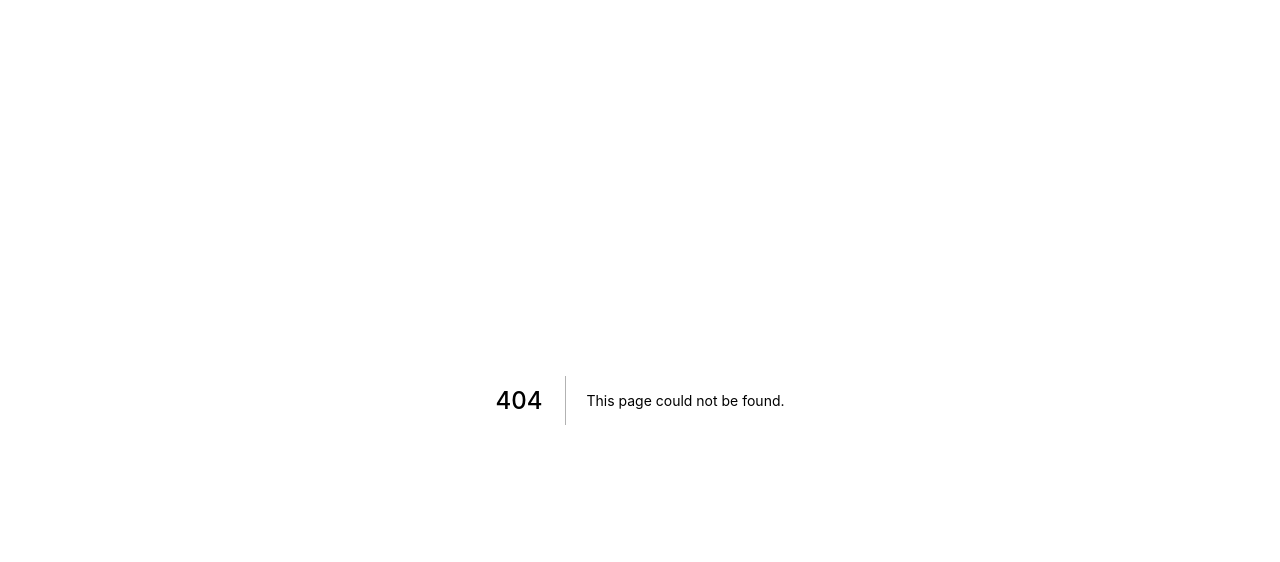
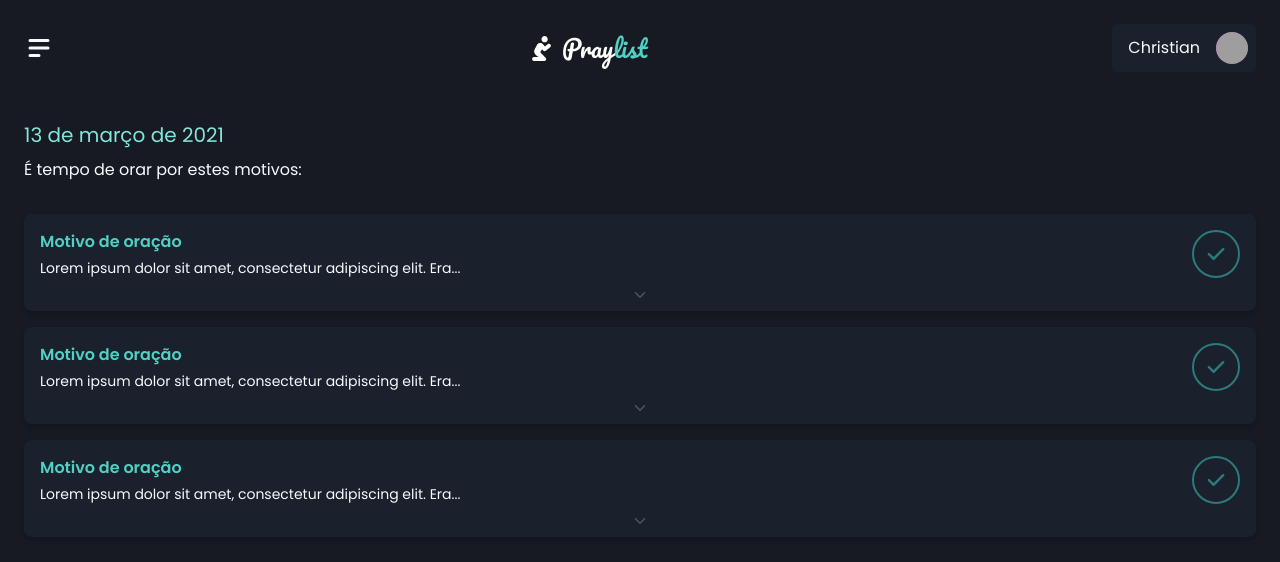
Before and after one commit to christiandueck/pray-list, a Next.js app: page /PrayTime in a window 1280 px wide. Before the commit this address had no page. Shown: the top 562 px of the page. Built offline with nearby package versions, Linux system fonts and the light colour scheme; grey boxes are pictures that could not be loaded.

Commit message:
feat: create PrayTime page

```diff
--- /dev/null
+++ b/src/components/Header/index.tsx
@@ -0,0 +1,21 @@
+import { Avatar, Flex, Text, Stack, IconButton } from "@chakra-ui/react";
+import { Logo } from "../Logo";
+
+import { HiMenuAlt2 } from 'react-icons/hi'
+
+export function Header() {
+  return (
+    <Flex
+      p="6"
+      align="center"
+      justify="space-between"
+    >
+      <IconButton aria-label="menu" icon={<HiMenuAlt2 />} variant="unstyled" fontSize="30" />
+      <Logo size={2} />
+      <Stack as="button" spacing="4" direction="row" p="2" bg="gray.800" borderRadius="6" align="center">
+        <Text ml="2">Christian</Text>
+        <Avatar size="sm" name="Christian Dueck" src="https://github.com/christiandueck.png" />
+      </Stack>
+    </Flex>
+  );
+}
--- a/src/components/Logo.tsx
+++ b/src/components/Logo.tsx
@@ -41,7 +41,6 @@ export function Logo({ size }: LogoProps) {
       <Text
         fontSize={fontSize}
         fontFamily="Pacifico"
-        color="white"
       >
         Pray
       <Text as="span" color="teal.300">list</Text>
--- /dev/null
+++ b/src/components/PrayCard/Button.tsx
@@ -0,0 +1,40 @@
+import { Circle, Icon } from "@chakra-ui/react";
+import { ElementType, useState, MouseEvent } from "react";
+
+interface ButtonProps {
+  icon: ElementType;
+}
+
+export function Button({ icon }: ButtonProps) {
+  const [isChecked, setIsChecked] = useState(false);
+
+  function toggleCheck(event: MouseEvent) {
+    event.stopPropagation();
+    setIsChecked(!isChecked);
+  }
+
+  if (isChecked) {
+    return (
+      <Circle
+        as="button"
+        size="12"
+        bg="teal.600"
+        onClick={toggleCheck}
+      >
+        <Icon as={icon} fontSize="24" color="white" />
+      </Circle>
+    );
+  } else {
+    return (
+      <Circle
+        as="button"
+        size="12"
+        border="2px"
+        borderColor="teal.600"
+        onClick={toggleCheck}
+      >
+        <Icon as={icon} fontSize="24" color="teal.600" />
+      </Circle>
+    );
+  }
+}
--- /dev/null
+++ b/src/components/PrayCard/index.tsx
@@ -0,0 +1,49 @@
+import { Flex, Stack, Text, Icon } from "@chakra-ui/react";
+import { useState } from "react";
+
+import { HiCheck, HiPencil } from 'react-icons/hi'
+import { IoIosArrowDown, IoIosArrowUp } from 'react-icons/io'
+import { Button } from "./Button";
+
+export function PrayCard() {
+  const [isExpanded, setIsExpanded] = useState(false);
+  const [shadow, setShadow] = useState('md');
+
+  const description = "Lorem ipsum dolor sit amet, consectetur adipiscing elit. Erat enim Polemonis. Refert tamen, quo modo. Quid de Pythagora."
+
+  function toggleExpand() {
+    setIsExpanded(!isExpanded);
+    shadow === 'md' ? setShadow('dark-lg') : setShadow('md');
+  }
+
+  return (
+    <Flex
+      bg="gray.800"
+      p="4"
+      borderRadius="8"
+      flexDir="column"
+      align="center"
+      shadow={shadow}
+      onClick={toggleExpand}
+    >
+      <Flex w="100%">
+        <Stack spacing="1" mr="4">
+          <Text color="teal.300" fontWeight="bold">Motivo de oração</Text>
+          <Text fontSize="sm">{isExpanded ? description : description.slice(0, 60) + '...'}</Text>
+        </Stack>
+
+        <Stack spacing="3" ml="auto">
+          <Button icon={HiCheck} />
+
+          {isExpanded && <Button icon={HiPencil} />}
+        </Stack>
+      </Flex>
+
+      { isExpanded
+        ? <Icon as={IoIosArrowUp} mt="2" mb="-2" color="gray.600" />
+        : <Icon as={IoIosArrowDown} mt="2" mb="-2" color="gray.600" />
+      }
+
+    </Flex>
+  );
+}
--- /dev/null
+++ b/src/pages/PrayTime.tsx
@@ -0,0 +1,36 @@
+import { Flex, SimpleGrid, Stack, Text } from "@chakra-ui/react";
+import React from "react";
+import { Header } from "../components/Header";
+import { PrayCard } from "../components/PrayCard";
+
+const today = new Intl.DateTimeFormat(
+  'pt-BR', {
+  year: 'numeric',
+  month: 'long',
+  day: 'numeric'
+}).format(new Date());
+
+export default function PrayTime() {
+  return (
+    <>
+      <Header />
+
+      <Flex
+        p="6"
+        w="100%"
+        direction="column"
+      >
+        <Stack>
+          <Text color="teal.200" fontSize="xl">{today.toString()}</Text>
+          <Text>É tempo de orar por estes motivos:</Text>
+        </Stack>
+
+        <SimpleGrid mt="8" spacing="4">
+          <PrayCard />
+          <PrayCard />
+          <PrayCard />
+        </SimpleGrid>
+      </Flex>
+    </>
+  );
+}
--- a/src/pages/index.tsx
+++ b/src/pages/index.tsx
@@ -28,7 +28,7 @@ export default function SignIn() {
     await new Promise(resolve => setTimeout(resolve, 2000));
 
     console.log(values);
-    router.push('/pray-time');
+    router.push('/PrayTime');
   }
 
   return (
@@ -38,7 +38,7 @@ export default function SignIn() {
       </Head>
 
 
-      <Center h="100vh" maxH="100%" p="10">
+      <Center p="10" position="fixed" top={0} bottom={0} left={0} right={0}>
         <Stack w="100%" maxW="360px" spacing="14">
           <Logo size={4} />
 
--- a/src/pages/pray-time.tsx
+++ /dev/null
@@ -1,5 +0,0 @@
-export default function PrayTime() {
-  return (
-    <div>PrayTime</div>
-  );
-}
--- a/src/styles/theme.ts
+++ b/src/styles/theme.ts
@@ -8,8 +8,8 @@ export const theme = extendTheme({
   styles: {
     global: {
       body: {
-        bg: 'teal.900',
-        color: 'teal.50'
+        bg: 'gray.900',
+        color: 'gray.50'
       }
     }
   }
```
